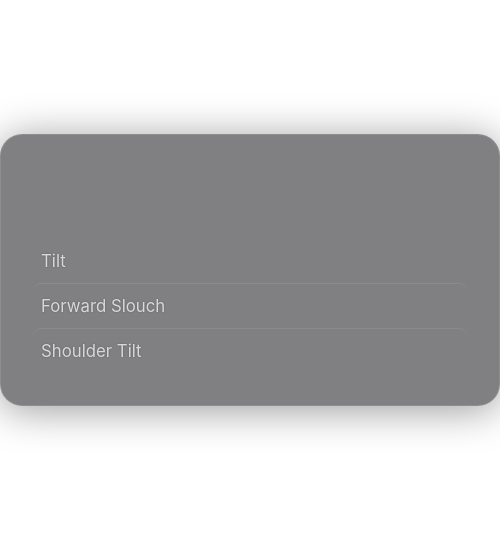
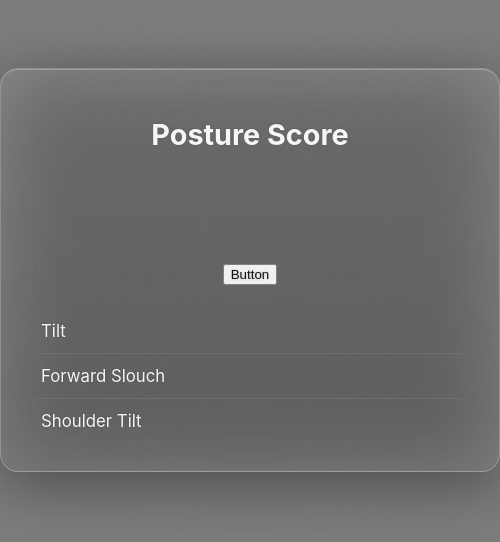
Before and after one commit to parthpatel0123456/PosturePro, an Electron app: page frontend/index.html in a window 500 px wide. Shown: the part 130-672 px from the top of the page. Drawn offline with Linux system fonts and the light colour scheme.

Commit message:
Implemented liquid glass effect

```diff
--- a/frontend/index.html
+++ b/frontend/index.html
@@ -21,14 +21,19 @@
       <!-- <h1>Posture Dashboard</h1> -->
 
       <div class="main-score">
+        <h1>Posture Score</h1>
         <span id="score"></span>
+        <br />
+        <button id="expandDetails">Button</button>
       </div>
 
-      <div class="score-row"><span>Tilt</span><span id="tilt"></span></div>
+      <div id="details">
+        <div class="score-row"><span>Tilt</span><span id="tilt"></span></div>
 
-      <div class="score-row"><span>Forward Slouch</span><span id="forward"></span></div>
+        <div class="score-row"><span>Forward Slouch</span><span id="forward"></span></div>
 
-      <div class="score-row"><span>Shoulder Tilt</span><span id="shoulder"></span></div>
+        <div class="score-row"><span>Shoulder Tilt</span><span id="shoulder"></span></div>
+      </div>
     </div>
     <script src="renderer.js"></script>
   </body>
--- a/frontend/styles.css
+++ b/frontend/styles.css
@@ -1,10 +1,10 @@
 :root {
-  --color-primary: rgba(255, 255, 255, 0.75);
-  --color-good: #5af3b3;
+  --color-primary: rgba(255, 255, 255, 1);
+  /* --color-good: #5af3b3;
   --color-mid: #facc15;
-  --color-bad: #ff6b6b;
+  --color-bad: #ff6b6b; */
   --color-text-high: rgba(255, 255, 255, 0.95);
-  --color-text-mid: rgba(255, 255, 255, 0.75);
+  --color-text-mid: rgba(255, 255, 255, 0.95);
   --color-bg-dark: rgba(25, 25, 30, 0.55);
   --color-border: rgba(255, 255, 255, 0.1);
 }
@@ -12,9 +12,9 @@
 /* --- Global --- */
 html,
 body {
-  /* background: rgba(0, 0, 0, 0.25); */
-  backdrop-filter: blur(60px) saturate(200%);
-  -webkit-backdrop-filter: blur(60px) saturate(200%);
+  background: rgba(0, 0, 0, 0.3);
+  backdrop-filter: blur(200px) saturate(200%);
+  -webkit-backdrop-filter: blur(200px) saturate(200%);
   -webkit-app-region: drag;
 
   margin: 0;
@@ -32,13 +32,24 @@ body {
 .dashboard {
   width: 90%;
   max-width: 600px;
-  border-radius: 22px;
-  background: var(--color-bg-dark);
-  border: 1px solid var(--color-border);
-  box-shadow: 0 4px 40px rgba(0, 0, 0, 0.4), inset 0 0 0.5px rgba(255, 255, 255, 0.1);
-  padding: 32px;
+  border-radius: 18px;
+  border: 0.25px solid rgba(255, 255, 255, 0.25);
+  box-shadow: 0 12px 60px rgba(0, 0, 0, 0.4), /* outer soft shadow */ inset 0 1px 0 rgba(255, 255, 255, 0.25); /* subtle inner light edge */
+  padding: 28px 32px;
+  backdrop-filter: blur(40px) saturate(180%);
+  -webkit-backdrop-filter: blur(40px) saturate(180%);
+  transition: all 0.3s ease;
   z-index: 1;
-  transition: all 0.3s ease;
+}
+
+.dashboard::before {
+  content: "";
+  position: absolute;
+  inset: 0;
+  border-radius: inherit;
+  background: linear-gradient(to top, rgba(255, 255, 255, 0.08), rgba(255, 255, 255, 0.22));
+  opacity: 0.5;
+  pointer-events: none;
 }
 
 .dashboard * {
@@ -56,7 +67,7 @@ body {
 .main-score {
   border-radius: 16px;
   text-align: center;
-  padding: 24px;
+  /* padding: 24px; */
   margin-bottom: 24px;
   transition: all 0.3s ease;
 }
```
Also changed, not shown: frontend/main.js (+23 -21 lines).
